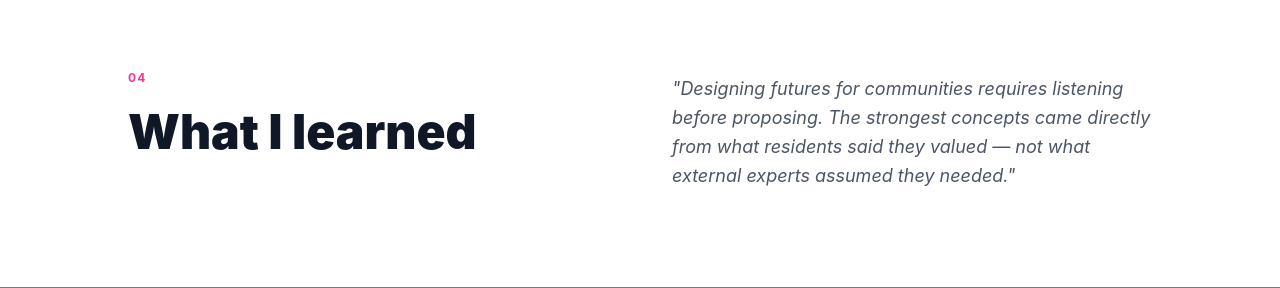
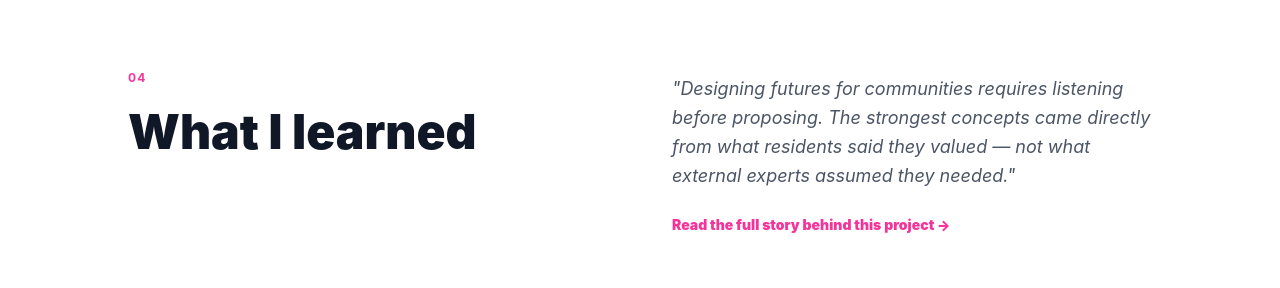
Before and after one commit to uffdg/maru, a React (Vite) app: page /cases/comodoro in a window 1280 px wide. Shown: the part 5765-6053 px from the top of the page. Built offline with nearby package versions, Linux system fonts and the light colour scheme.

Commit message:
feat: add blog post link to Comodoro case study learned section
Links to /blog/foresight-no-es-predecir from the "What I learned"
section in both EN and ES, with click tracking.

Co-Authored-By: Claude Sonnet 4.6 <noreply@anthropic.com>

```diff
--- a/src/data/cases.json
+++ b/src/data/cases.json
@@ -287,7 +287,9 @@
       "learned": {
         "label": "04",
         "title": "What I learned",
-        "body": "\"Designing futures for communities requires listening before proposing. The strongest concepts came directly from what residents said they valued — not what external experts assumed they needed.\""
+        "body": "\"Designing futures for communities requires listening before proposing. The strongest concepts came directly from what residents said they valued — not what external experts assumed they needed.\"",
+        "blogLink": "/blog/foresight-no-es-predecir",
+        "blogLinkLabel": "Read the full story behind this project →"
       },
       "neighborhoods": [
         {
@@ -331,7 +333,9 @@
       "learned": {
         "label": "04",
         "title": "Lo que aprendí",
-        "body": "\"Diseñar futuros para comunidades requiere escuchar antes de proponer. Los conceptos más fuertes vinieron directamente de lo que los vecinos dijeron que valoraban — no de lo que expertos externos asumían que necesitaban.\""
+        "body": "\"Diseñar futuros para comunidades requiere escuchar antes de proponer. Los conceptos más fuertes vinieron directamente de lo que los vecinos dijeron que valoraban — no de lo que expertos externos asumían que necesitaban.\"",
+        "blogLink": "/blog/foresight-no-es-predecir",
+        "blogLinkLabel": "Leer el relato completo de este proyecto →"
       },
       "neighborhoods": [
         {
--- a/src/features/cases/CaseStudyPage.jsx
+++ b/src/features/cases/CaseStudyPage.jsx
@@ -250,6 +250,15 @@ const CaseStudyPage = () => {
                   {section.body.map((paragraph) => (
                     <p key={paragraph}>{paragraph}</p>
                   ))}
+                  {section.blogLink && (
+                    <Link
+                      to={section.blogLink}
+                      onClick={() => trackEvent('case_blog_link_click', { case: slug, post: section.blogLink })}
+                      className="not-italic inline-block mt-6 text-sm font-black text-pink-500 hover:underline"
+                    >
+                      {section.blogLinkLabel}
+                    </Link>
+                  )}
                 </div>
               </div>
             </SectionShell>
--- a/src/features/content/cases.js
+++ b/src/features/content/cases.js
@@ -112,6 +112,8 @@ const normalizeCaseSections = (slug, content) => {
       eyebrow: content.learned.label,
       title: content.learned.title,
       body: [content.learned.body],
+      blogLink: content.learned.blogLink || null,
+      blogLinkLabel: content.learned.blogLinkLabel || null,
     });
   }
 
```
